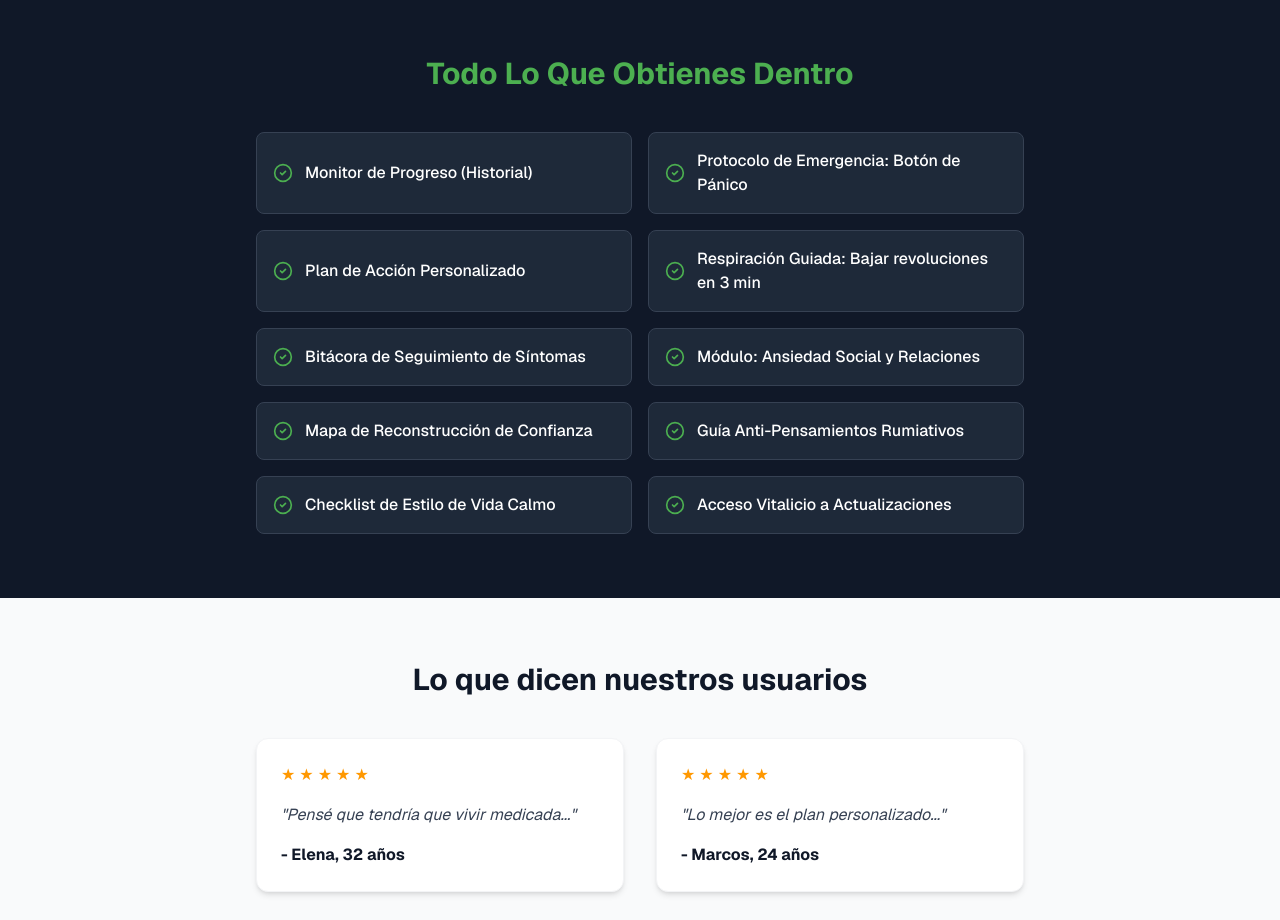
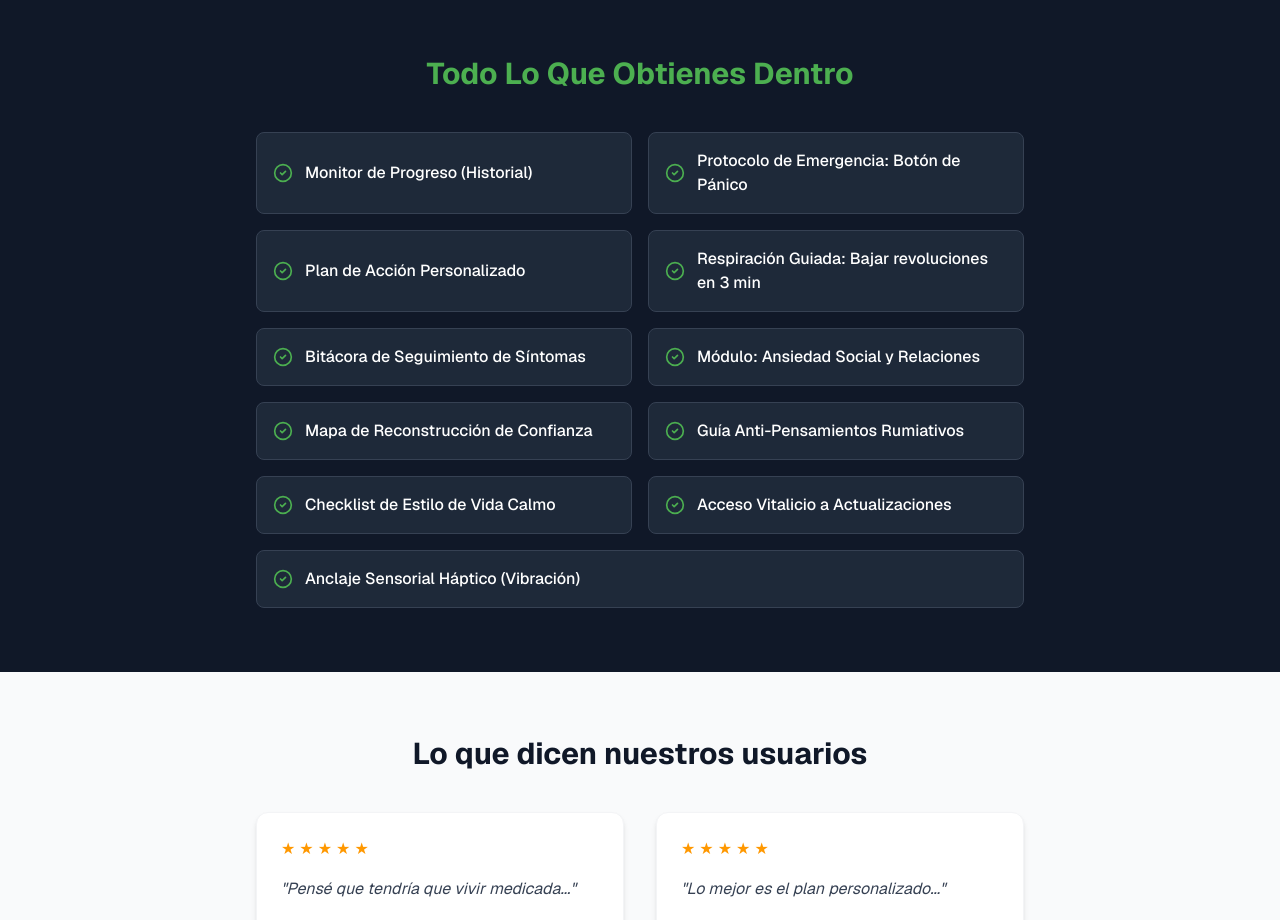
Before and after one commit to DeiverRios/controla-tu-ansiedad, a Next.js app: page / in a window 1280 px wide. Shown: the part 2680-3600 px from the top of the page. Built offline with nearby package versions, Linux system fonts and the light colour scheme.

Commit message:
Agregando anclaje haptico a la Landing Page

```diff
--- a/app/page.tsx
+++ b/app/page.tsx
@@ -131,9 +131,15 @@ export default function LandingPage() {
               "Mapa de Reconstrucción de Confianza",
               "Guía Anti-Pensamientos Rumiativos",
               "Checklist de Estilo de Vida Calmo",
-              "Acceso Vitalicio a Actualizaciones"
-            ].map((item, idx) => (
-              <div key={idx} className="flex items-center gap-3 bg-gray-800 p-4 rounded-lg border border-gray-700 hover:border-[#4CAF50] transition-colors">
+              "Acceso Vitalicio a Actualizaciones",
+              "Anclaje Sensorial Háptico (Vibración)"
+            ].map((item, idx, arr) => (
+              <div
+                key={idx}
+                className={`flex items-center gap-3 bg-gray-800 p-4 rounded-lg border border-gray-700 hover:border-[#4CAF50] transition-colors ${
+                  idx === arr.length - 1 && arr.length % 2 !== 0 ? 'md:col-span-2' : ''
+                }`}
+              >
                 <CheckCircle2 className="text-[#4CAF50] w-5 h-5 flex-shrink-0" />
                 <span className="font-medium">{item}</span>
               </div>
```
